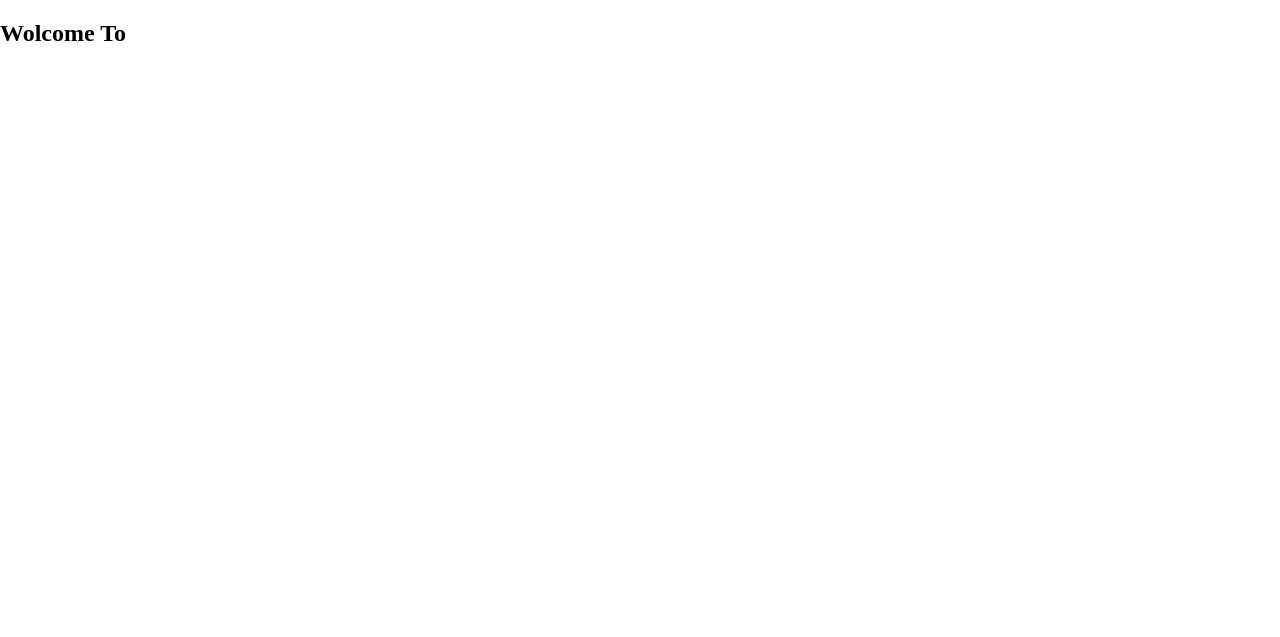
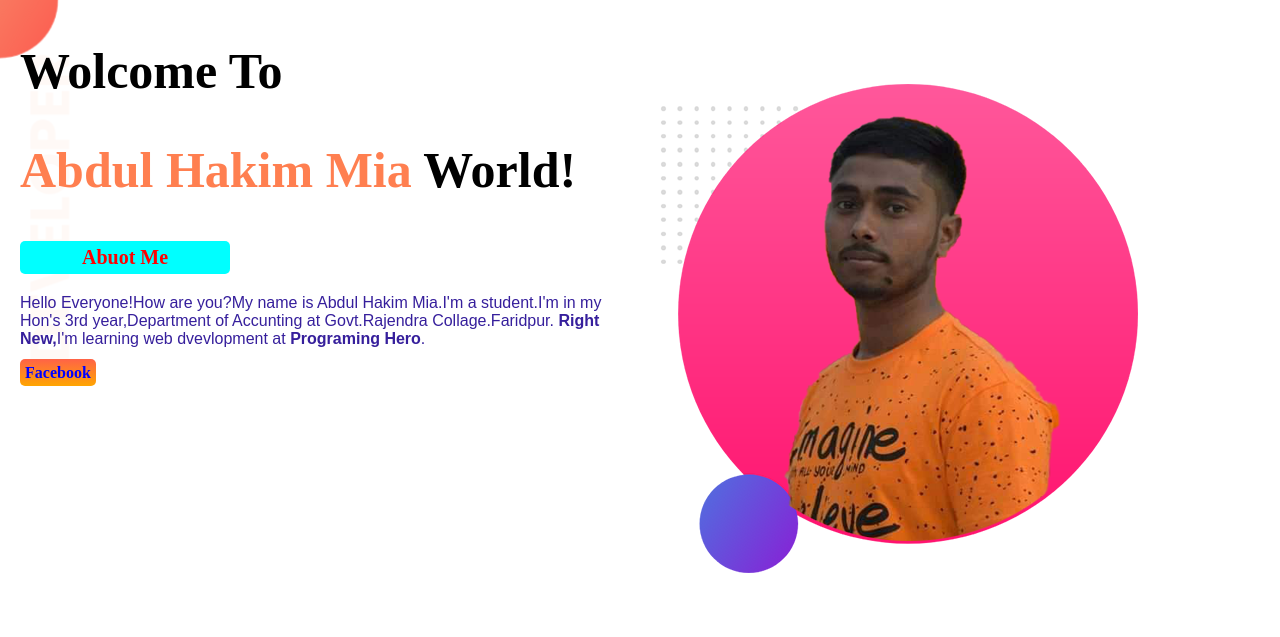
Before and after one commit to AbdulHakim201103/developer-porfolio, a plain HTML site: page index.html in a window 1280 px wide. Drawn offline with Linux system fonts and the light colour scheme; a web font is replaced by a local one.

Commit message:
add to section

```diff
--- a/index.html
+++ b/index.html
@@ -1,23 +1,34 @@
 <!DOCTYPE html>
 <html lang="en">
+
 <head>
     <meta charset="UTF-8">
     <meta http-equiv="X-UA-Compatible" content="IE=edge">
     <meta name="viewport" content="width=device-width, initial-scale=1.0">
     <title>Abdul Hakim Mia</title>
     <link rel="preconnect" href="https://fonts.googleapis.com">
-<link rel="preconnect" href="https://fonts.gstatic.com" crossorigin>
-<link href="https://fonts.googleapis.com/css2?family=Source+Serif+Pro&display=swap" rel="stylesheet">
+    <link rel="preconnect" href="https://fonts.gstatic.com" crossorigin>
+    <link href="https://fonts.googleapis.com/css2?family=Source+Serif+Pro&display=swap" rel="stylesheet">
     <link rel="shortcut icon" href="/image/received_347563972659603.jpeg" type="image/x-icon">
     <link rel="stylesheet" href="style.css">
 </head>
+
 <body>
     <section>
-        <div>
+        <div id="div-1" class="half-width">
             <h1>Wolcome To</h1>
+            <h1><span>Abdul Hakim Mia</span> World!</h1>
+            <h3>Abuot Me</h3>
+            <p>Hello Everyone!How are you?My name is Abdul Hakim Mia.I'm a student.I'm in my Hon's 3rd year,Department
+                of Accunting at Govt.Rajendra Collage.Faridpur. <strong>Right New,</strong>I'm learning web dvevlopment
+                at <strong>Programing Hero</strong>.</p>
+            <a class="link-button" target="blank" href="https://www.facebook.com/ahmleon551">Facebook</a>
         </div>
-        <div></div>
+        <div class="half-width">
+            <img src="/image/received_347563972659603.png" alt="Abdul Hakim Mia">
+        </div>
     </section>
 
 </body>
+
 </html>
--- a/style.css
+++ b/style.css
@@ -1,5 +1,45 @@
 body{
+    font-family: 'Source Serif Pro', serif;
     margin: 0;
-    padding: 0;
-    font-family: 'Source Serif Pro', serif;
 }
+#div-1{
+    background-image: url(/image/top-banner.png);
+    background-repeat: no-repeat;
+
+}
+h1{
+    font-size: 50px;
+}
+span{
+    color: coral;
+}
+h3{
+    background-color: aqua;
+    width: 200px;
+    text-align: center;
+    padding: 5px;
+    border-radius: 5px;
+    color: red;
+    font-size: 20px;
+}
+.link-button{
+    text-decoration: none;
+    background-image: linear-gradient(tomato,orange);
+    color: blue;
+    font-weight: 700;
+    padding: 5px;
+    border-radius: 5px;
+
+}
+p{
+    font: 1em sans-serif;
+    color: rgb(54, 31, 156);
+}
+section{
+    display: flex;
+}
+.half-width{
+    width: 50%;
+    padding-left: 20px;
+
+}
```
